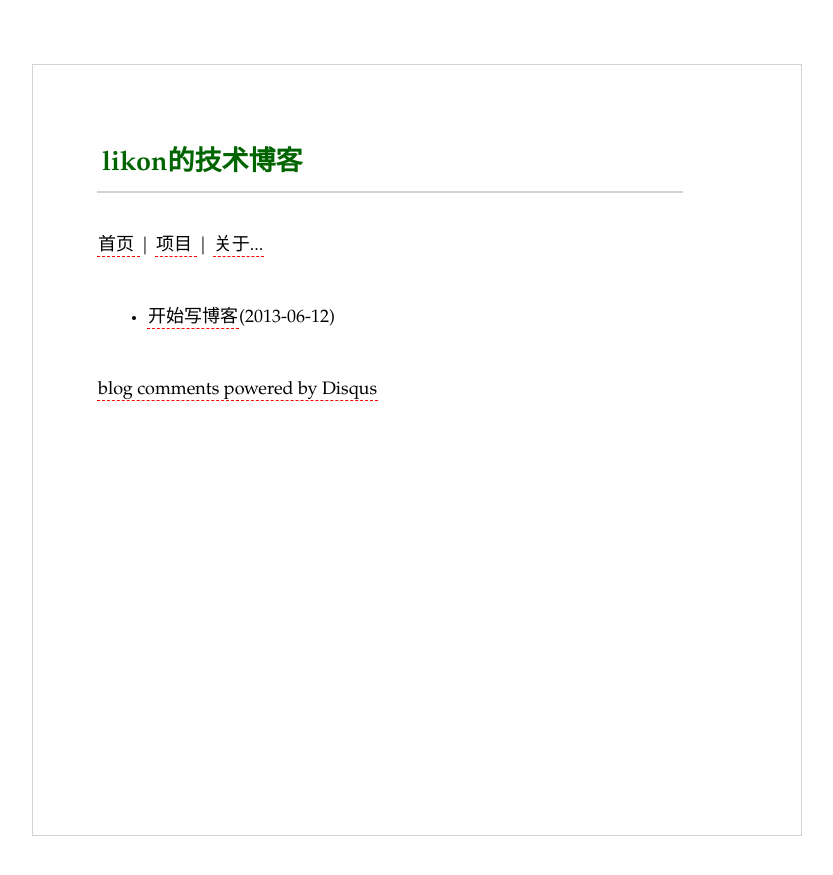
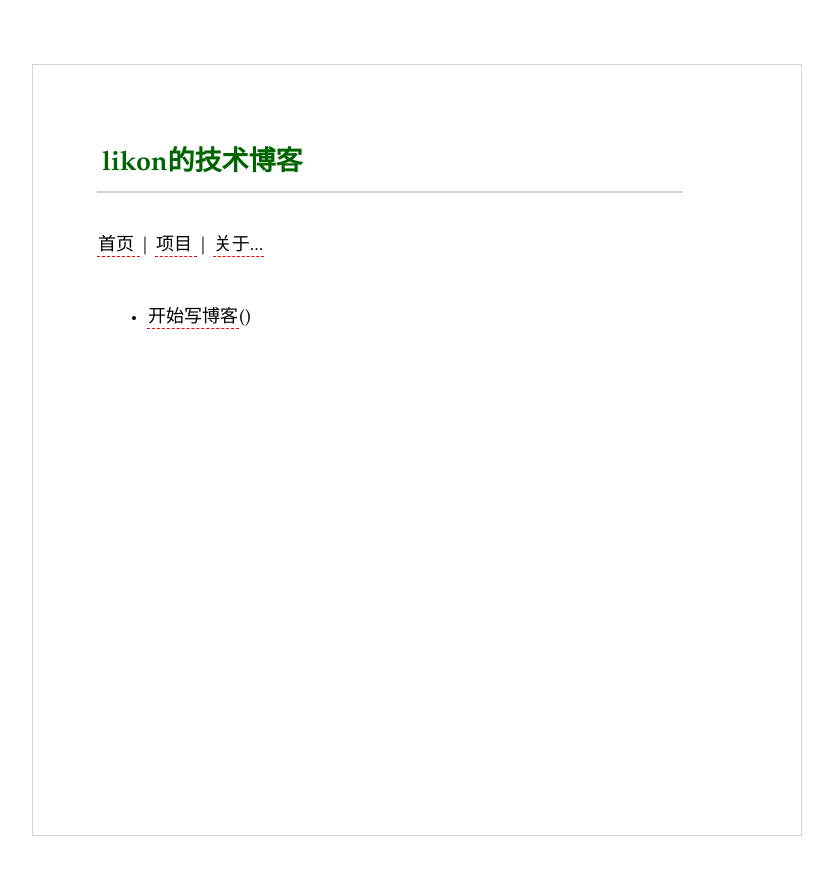
Before and after one commit to likon/likon.github.com, a Jekyll site: the page built from index.html, in a window 1280 px wide. Shown: the top 875 px of the page, without its empty margins (224-1057 px from the left). Built offline with Jekyll 4.4.1, drawn with Linux system fonts in a browser that asks for light colours; Markdown is read by kramdown in place of the engine named in the settings; comment, search, counter and statistics services are not loaded.

Commit message:
use the youyan discussion

```diff
--- a/_layouts/default.html
+++ b/_layouts/default.html
@@ -17,19 +17,11 @@
 
 {{ content }}
 
-<div id="disqus_thread"></div>
-<script type="text/javascript">
-    /* * * CONFIGURATION VARIABLES: EDIT BEFORE PASTING INTO YOUR WEBPAGE * * */
-var disqus_shortname = 'likon';
-/* * * DON'T EDIT BELOW THIS LINE * * */
-(function() {
- var dsq = document.createElement('script'); dsq.type = 'text/javascript'; dsq.async = true;
- dsq.src = 'http://' + disqus_shortname + '.disqus.com/embed.js';
- (document.getElementsByTagName('head')[0] || document.getElementsByTagName('body')[0]).appendChild(dsq);
- })();
-</script>
-<noscript>Please enable JavaScript to view the <a href="http://disqus.com/?ref_noscript">comments powered by Disqus.</a></noscript>
-<a href="http://disqus.com" class="dsq-brlink">blog comments powered by <span class="logo-disqus">Disqus</span></a>
+<!-- UY BEGIN -->
+<div id="uyan_frame"></div>
+<script type="text/javascript" id="UYScript" src="http://v1.uyan.cc/js/iframe.js?UYUserId=0" async=""></script>
+<!-- UY END -->
+
 
 </body>
 
--- a/index.html
+++ b/index.html
@@ -5,6 +5,6 @@ title: likon的技术博客
 
 <ul>
 　　{% for post in site.posts %}
-　　　　<li><a href="{{ site.baseurl }}{{ post.url }}">{{ post.title }}</a>({{ post.date | date: "%Y-%m-%d" }})</li>
+　　　　<li><a href="{{ site.baseurl }}{{ post.url }}">{{ post.title }}</a>({{ page.date | date: "%Y-%m-%d" }})</li>
 　　{% endfor %}
 </ul>
```
